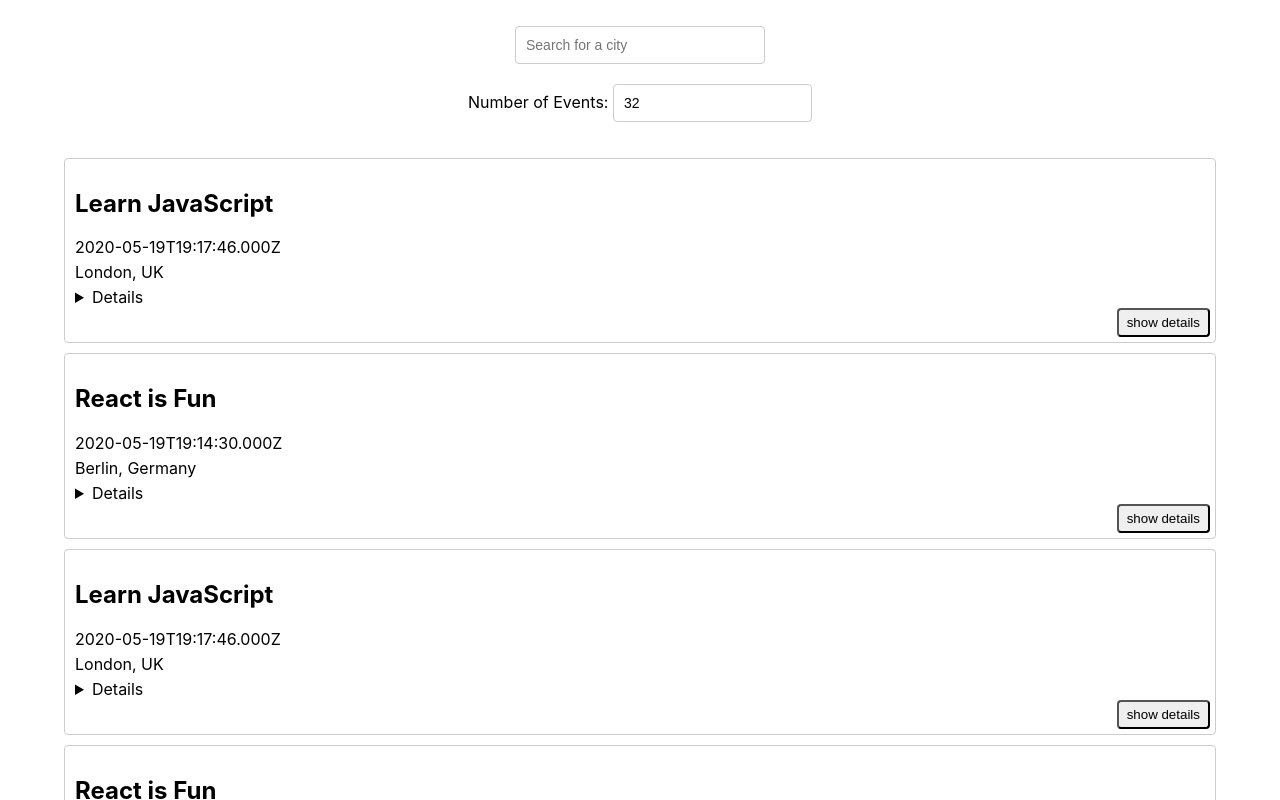
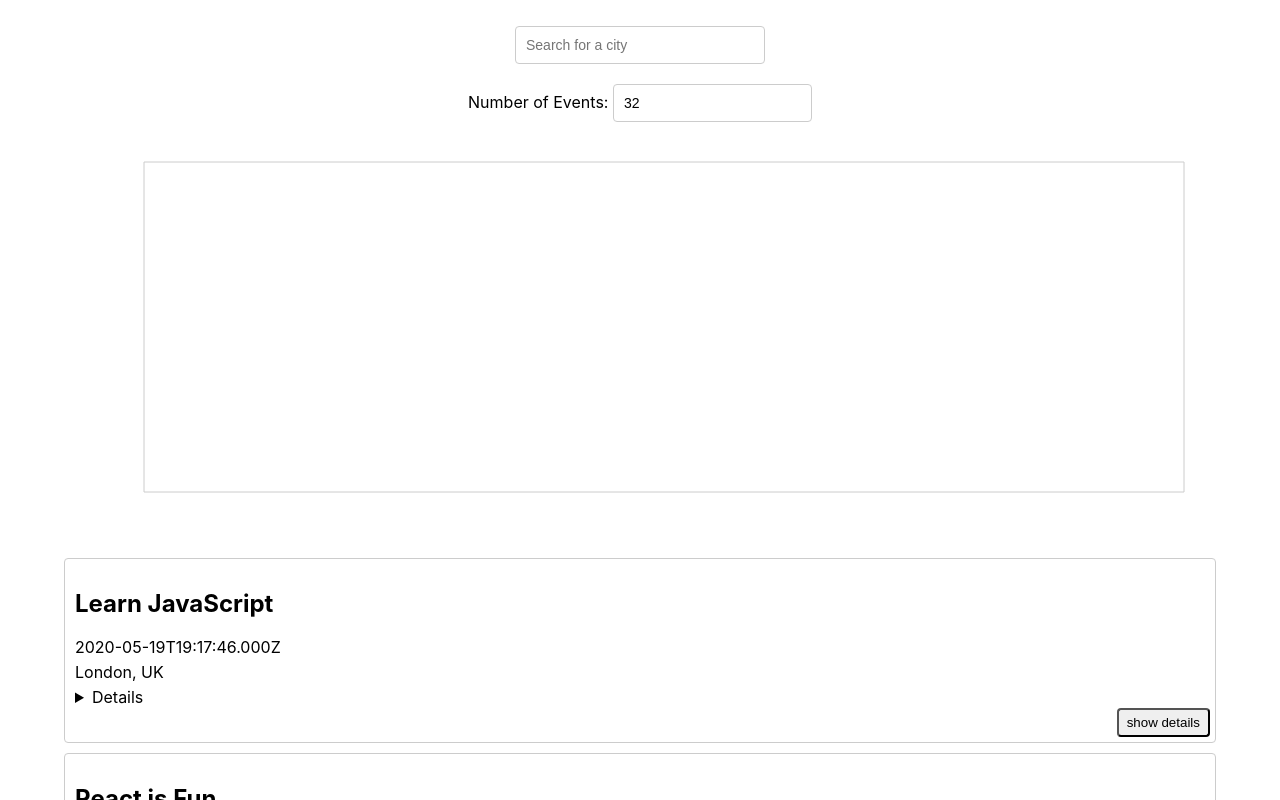
Before and after one commit to RamizHida/meet, a React (Create React App) app: page / in a window 1280 px wide. Shown: the top 800 px of the page. Built offline with nearby package versions, Linux system fonts and the light colour scheme; what atatus-spa would draw is missing.

Commit message:
Implement Scatterchart using Rechart library

```diff
--- a/package.json
+++ b/package.json
@@ -12,6 +12,7 @@
     "react": "^18.2.0",
     "react-dom": "^18.2.0",
     "react-scripts": "5.0.1",
+    "recharts": "^2.9.2",
     "web-vitals": "^2.1.4",
     "workbox-background-sync": "^6.6.0",
     "workbox-broadcast-update": "^6.6.0",
--- a/src/App.js
+++ b/src/App.js
@@ -4,7 +4,7 @@
 import { useEffect, useState } from 'react';
 import { extractLocations, getEvents } from './api';
 import { InfoAlert, ErrorAlert, WarningAlert } from './components/Alert';
-
+import CityEventsChart from './components/CityEventsChart';
 import './App.css';
 
 const App = () => {
@@ -55,6 +55,7 @@
         setCurrentNOE={setCurrentNOE}
         setErrorAlert={setErrorAlert}
       />
+      <CityEventsChart allLocations={allLocations} events={events} />
       <EventList events={events} />
     </div>
   );
--- /dev/null
+++ b/src/components/CityEventsChart.js
@@ -0,0 +1,55 @@
+import { useState, useEffect } from 'react';
+import {
+  ScatterChart,
+  Scatter,
+  XAxis,
+  YAxis,
+  CartesianGrid,
+  Tooltip,
+  ResponsiveContainer,
+} from 'recharts';
+
+const CityEventsChart = ({ allLocations, events }) => {
+  const [data, setData] = useState([]);
+
+  useEffect(() => {
+    setData(getData());
+  }, [`${data}`]);
+
+  const getData = () => {
+    const data = allLocations.map((location) => {
+      const count = events.filter(
+        (event) => event.location === location
+      ).length;
+      const city = location.split(', ')[0];
+      return { city, count };
+    });
+    return data;
+  };
+
+  return (
+    <ResponsiveContainer width="99%" height={400}>
+      <ScatterChart
+        margin={{
+          top: 20,
+          right: 20,
+          bottom: 20,
+          left: 20,
+        }}
+      >
+        <CartesianGrid />
+        <XAxis type="category" dataKey="city" name="City" />
+        <YAxis
+          type="number"
+          dataKey="count"
+          name="Number of Events"
+          allowDecimals={false}
+        />
+        <Tooltip cursor={{ strokeDasharray: '3 3' }} />
+        <Scatter name="A school" data={data} fill="#8884d8" />
+      </ScatterChart>
+    </ResponsiveContainer>
+  );
+};
+
+export default CityEventsChart;
```
Also changed, not shown: 1 other file (tests, documents, lock files or other folders).
